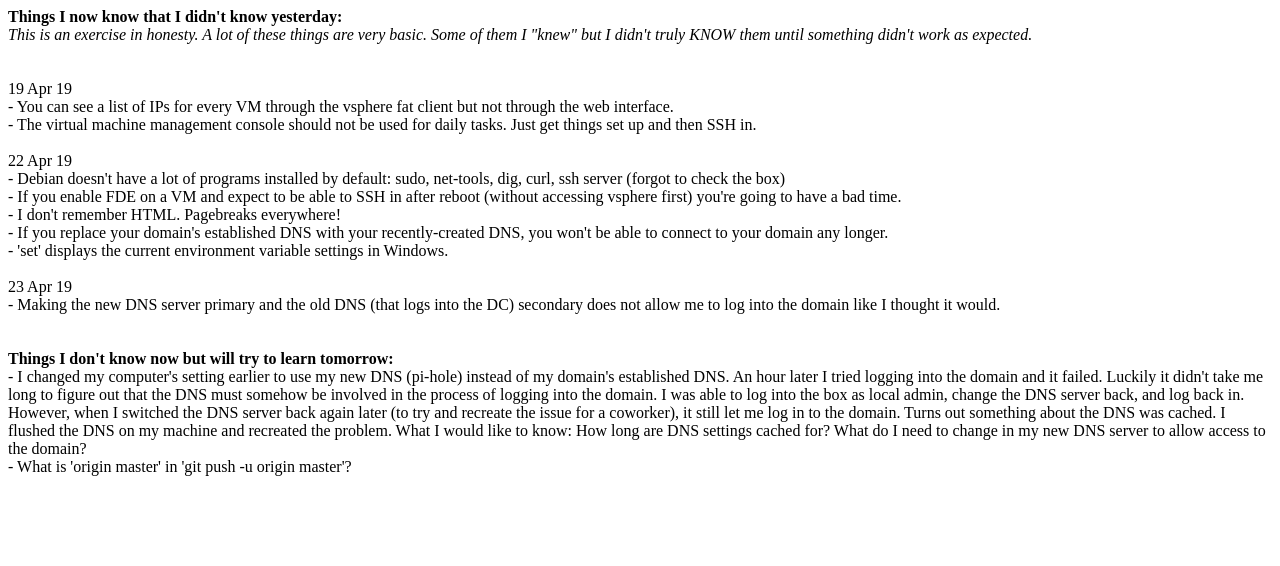
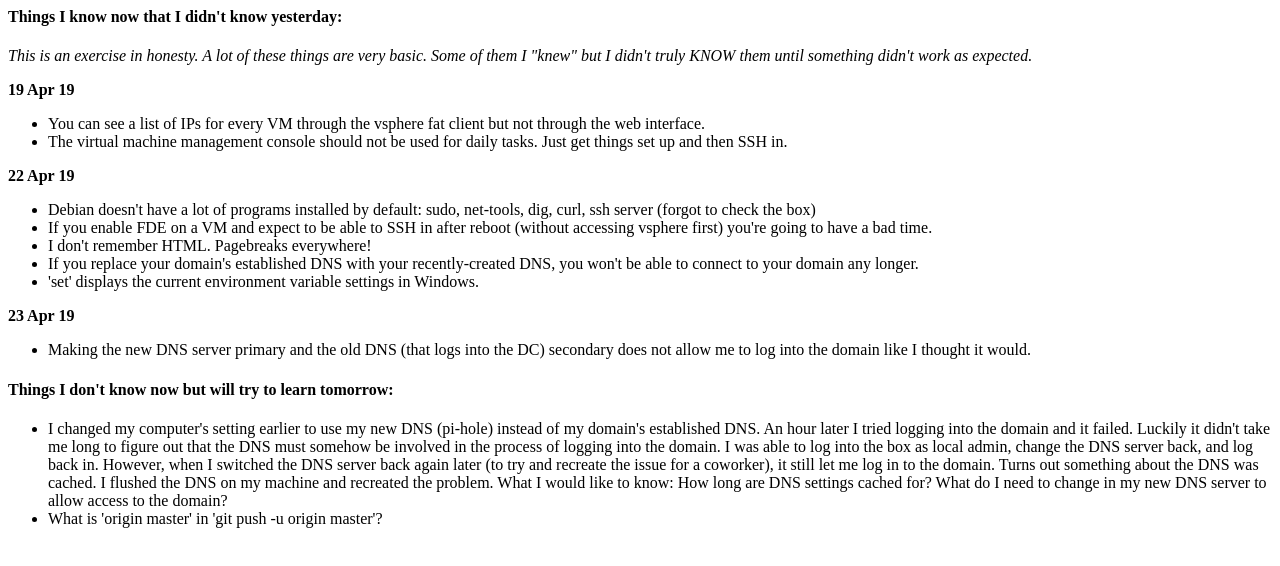
Before and after one commit to carbotan/carbotan.github.io, a plain HTML site: page index.html in a window 1280 px wide. Drawn offline with Linux system fonts and the light colour scheme.

Commit message:
Update index.html

```diff
--- a/index.html
+++ b/index.html
@@ -1,21 +1,24 @@
-<b>Things I now know that I didn't know yesterday:</b><br>
-<i>This is an exercise in honesty.  A lot of these things are very basic.  Some of them I "knew" but I didn't truly KNOW them until something didn't work as expected.</i><br>
-<br><br>
-19 Apr 19<br>
-- You can see a list of IPs for every VM through the vsphere fat client but not through the web interface.<br>
-- The virtual machine management console should not be used for daily tasks.  Just get things set up and then SSH in.<br>
-<br>
-22 Apr 19<br>
-- Debian doesn't have a lot of programs installed by default:  sudo, net-tools, dig, curl, ssh server (forgot to check the box)<br>
-- If you enable FDE on a VM and expect to be able to SSH in after reboot (without accessing vsphere first) you're going to have a bad time.<br>
-- I don't remember HTML.  Pagebreaks everywhere!<br>
-- If you replace your domain's established DNS with your recently-created DNS, you won't be able to connect to your domain any longer.<br>
-- 'set' displays the current environment variable settings in Windows.<br>
-<br>
-23 Apr 19<br>
-- Making the new DNS server primary and the old DNS (that logs into the DC) secondary does not allow me to log into the domain like I thought it would.
-
-<br><br><br>
-<b>Things I don't know now but will try to learn tomorrow:</b><br>
-- I changed my computer's setting earlier to use my new DNS (pi-hole) instead of my domain's established DNS.  An hour later I tried logging into the domain and it failed.  Luckily it didn't take me long to figure out that the DNS must somehow be involved in the process of logging into the domain.  I was able to log into the box as local admin, change the DNS server back, and log back in.  However, when I switched the DNS server back again later (to try and recreate the issue for a coworker), it still let me log in to the domain.  Turns out something about the DNS was cached.  I flushed the DNS on my machine and recreated the problem.  What I would like to know: How long are DNS settings cached for?  What do I need to change in my new DNS server to allow access to the domain?<br>
-- What is 'origin master' in 'git push -u origin master'?<br>
+<h4>Things I know now that I didn't know yesterday:</h4>
+<p><em>This is an exercise in honesty. A lot of these things are very basic. Some of them I "knew" but I didn't truly KNOW them until something didn't work as expected.</em></p>
+<p><strong>19 Apr 19</strong></p>
+<ul>
+<li>You can see a list of IPs for every VM through the vsphere fat client but not through the web interface.</li>
+<li>The virtual machine management console should not be used for daily tasks. Just get things set up and then SSH in.</li>
+</ul>
+<p><strong>22 Apr 19</strong></p>
+<ul>
+<li>Debian doesn't have a lot of programs installed by default: sudo, net-tools, dig, curl, ssh server (forgot to check the box)</li>
+<li>If you enable FDE on a VM and expect to be able to SSH in after reboot (without accessing vsphere first) you're going to have a bad time.</li>
+<li>I don't remember HTML. Pagebreaks everywhere!</li>
+<li>If you replace your domain's established DNS with your recently-created DNS, you won't be able to connect to your domain any longer.</li>
+<li>'set' displays the current environment variable settings in Windows.</li>
+</ul>
+<p><strong>23 Apr 19</strong></p>
+<ul>
+<li>Making the new DNS server primary and the old DNS (that logs into the DC) secondary does not allow me to log into the domain like I thought it would.</li>
+</ul>
+<h4>Things I don't know now but will try to learn tomorrow:</h4>
+<ul>
+<li>I changed my computer's setting earlier to use my new DNS (pi-hole) instead of my domain's established DNS. An hour later I tried logging into the domain and it failed. Luckily it didn't take me long to figure out that the DNS must somehow be involved in the process of logging into the domain. I was able to log into the box as local admin, change the DNS server back, and log back in. However, when I switched the DNS server back again later (to try and recreate the issue for a coworker), it still let me log in to the domain. Turns out something about the DNS was cached. I flushed the DNS on my machine and recreated the problem. What I would like to know: How long are DNS settings cached for? What do I need to change in my new DNS server to allow access to the domain?</li>
+<li>What is 'origin master' in 'git push -u origin master'?</li>
+</ul>
```
